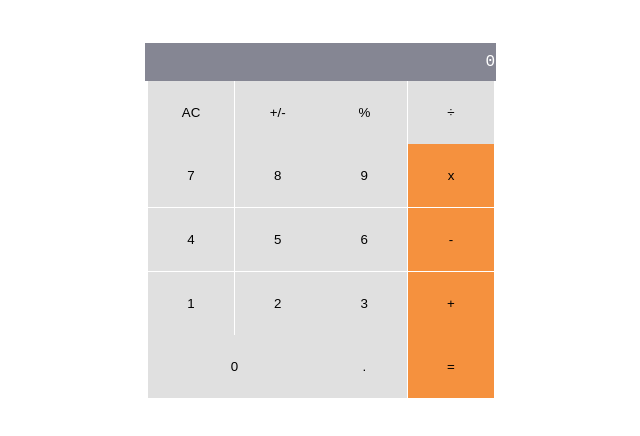
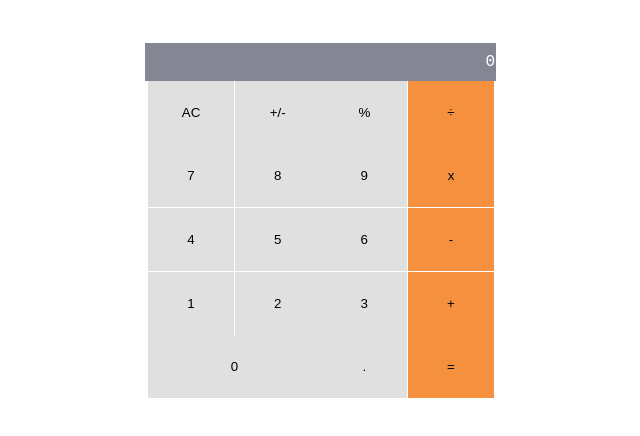
Before and after one commit to HatimDev-HE/Math-Magicians, a React (Create React App) app: page / in a window 1280 px wide. Shown: the top 436 px of the page, without its empty margins (312-952 px from the left). Built offline with nearby package versions, Linux system fonts and the light colour scheme.

Commit message:
fixed typo

```diff
--- a/src/index.css
+++ b/src/index.css
@@ -75,7 +75,7 @@ button {
   border: #858693 2px solid;
 }
 
-button .calc1 {
+button:nth-of-type(4) {
   background-color: #f5913e;
 }
 
```
